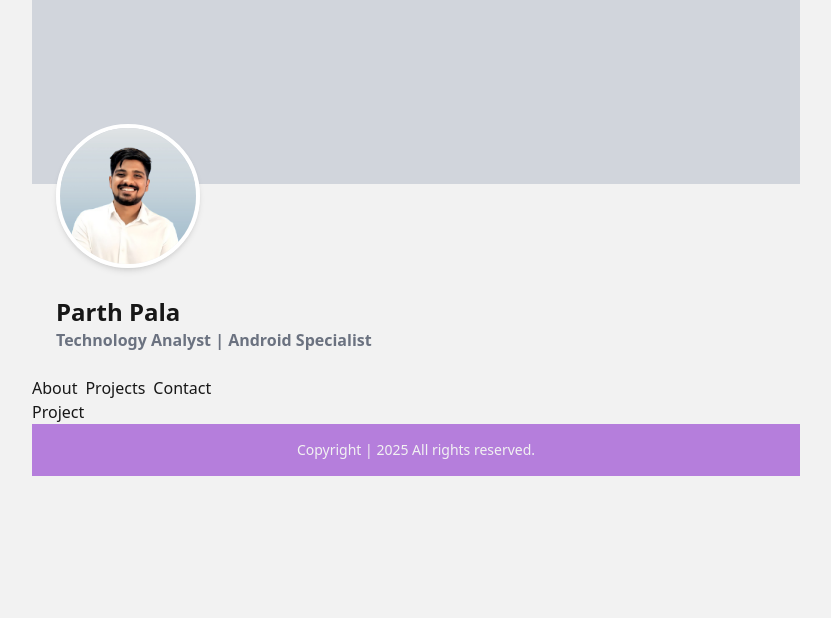
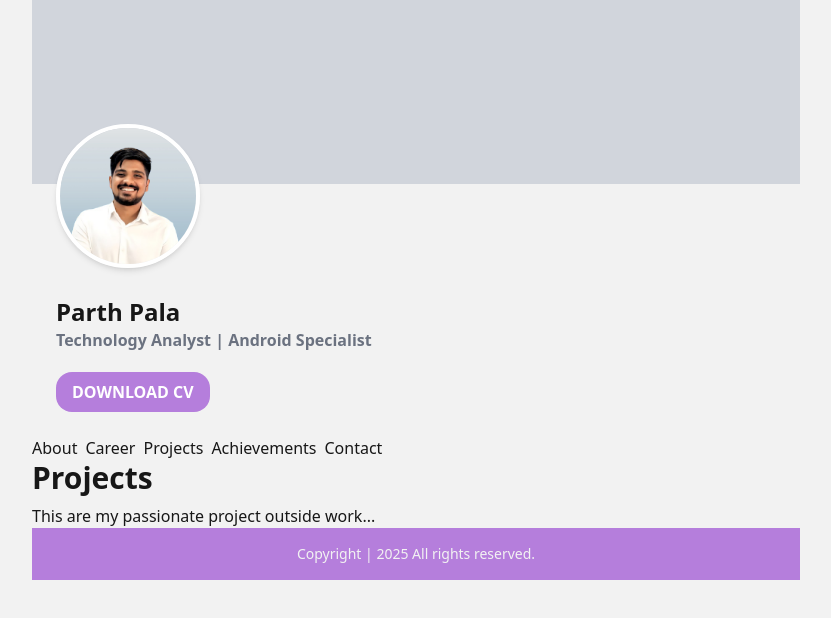
Before and after one commit to R-o-n-a-k/Parth, a Next.js app: page /projects in a window 1280 px wide. Shown: the top 618 px of the page, without its empty margins (224-1055 px from the left). Built offline with nearby package versions, Linux system fonts and the light colour scheme.

Commit message:
feat: adding 2 more sections

```diff
--- /dev/null
+++ b/app/achievements/page.jsx
@@ -0,0 +1,12 @@
+import React from "react";
+
+const achievements = () => {
+  return (
+    <section>
+      <h1 className="text-3xl font-bold mb-2">Achievements</h1>
+      <p className="text-subtext">Certificates and hardwork rewards...</p>
+    </section>
+  );
+};
+
+export default achievements;
--- /dev/null
+++ b/app/career/page.jsx
@@ -0,0 +1,12 @@
+import React from "react";
+
+const career = () => {
+  return (
+    <section>
+      <h1 className="text-3xl font-bold mb-2">Career</h1>
+      <p className="text-subtext">Work in Infosys & BSC Computer Science...</p>
+    </section>
+  );
+};
+
+export default career;
--- a/app/components/common/Header.jsx
+++ b/app/components/common/Header.jsx
@@ -11,6 +11,7 @@ const Header = () => {
             alt="parth pala"
             className="w-24 h-24 md:w-36 md:h-36 self-start ml-4 md:ml-6 rounded-full border-4 border-white object-cover shadow-md"
           />
+
           <div className="p-4 md:p-6">
             <h1 className="mt-1 text-2xl font-bold text-[var(--text)]">
               Parth Pala
@@ -18,6 +19,9 @@ const Header = () => {
             <p className="text-subtext font-semibold text-m text-[var(--sub-text)]">
               Technology Analyst | Android Specialist
             </p>
+            <button className="mt-5 px-4 py-2 bg-[var(--accent)] cursor-pointer font-semibold text-white rounded-2xl hover:bg-[var(--accent-hover)]">
+              DOWNLOAD CV
+            </button>
           </div>
         </div>
       </div>
--- a/app/components/common/NavTabs.jsx
+++ b/app/components/common/NavTabs.jsx
@@ -13,7 +13,13 @@ export default function NavTabs() {
           <Link href="/about">About</Link>
         </li>
         <li>
+          <Link href="/career">Career</Link>
+        </li>
+        <li>
           <Link href="/projects">Projects</Link>
+        </li>
+        <li>
+          <Link href="/achievements">Achievements</Link>
         </li>
         <li>
           <Link href="/contact">Contact</Link>
--- a/app/contact/page.jsx
+++ b/app/contact/page.jsx
@@ -1,7 +1,12 @@
 import React from "react";
 
 const Contact = () => {
-  return <div>Contact</div>;
+  return (
+    <section>
+      <h1 className="text-3xl font-bold mb-2">Let's Connect!</h1>
+      <p className="text-subtext">Lets talk code and build magic..</p>
+    </section>
+  );
 };
 
 export default Contact;
--- a/app/projects/page.jsx
+++ b/app/projects/page.jsx
@@ -1,7 +1,14 @@
 import React from "react";
 
 const Project = () => {
-  return <div>Project</div>;
+  return (
+    <section>
+      <h1 className="text-3xl font-bold mb-2">Projects</h1>
+      <p className="text-subtext">
+        This are my passionate project outside work...
+      </p>
+    </section>
+  );
 };
 
 export default Project;
```
